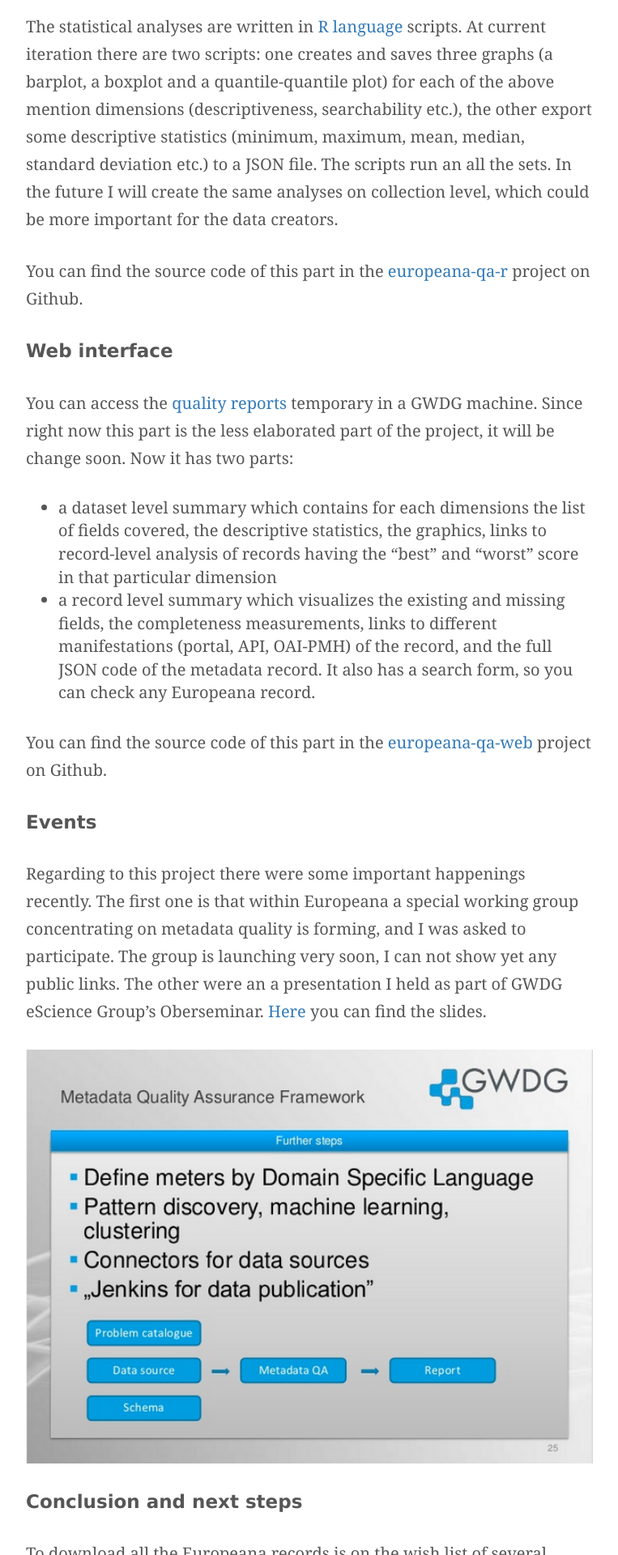
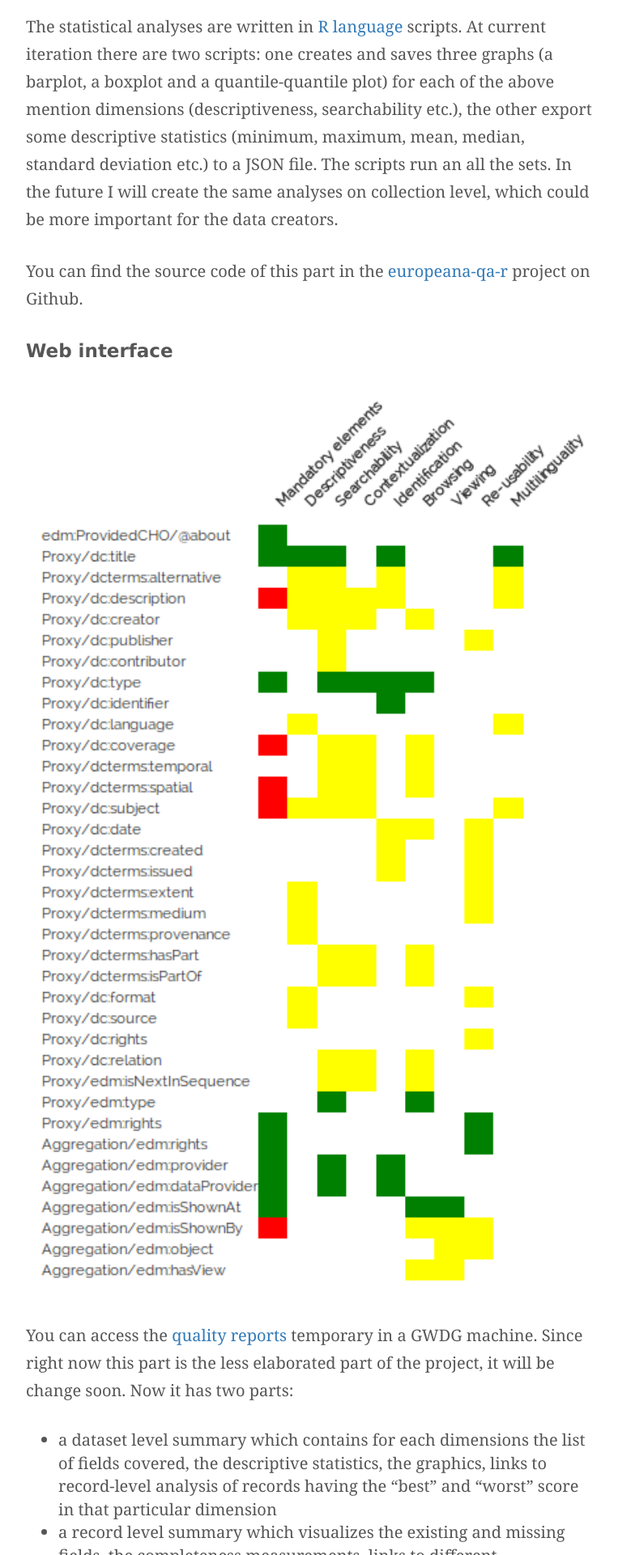
Before and after one commit to pkiraly/pkiraly.github.io, a Jekyll site: the page built from _posts/2016-01-15-second-report.md, in a window 1280 px wide. Shown: the part 4480-6400 px from the top of the page at 81% size, without its empty margins (258-1021 px from the left). Built offline with Jekyll 4.4.1, drawn with Linux system fonts in a browser that asks for light colours; nearby versions of some CDN libraries; some web fonts are replaced; comment, search, counter and statistics services are not loaded.

Commit message:
Update 2016-01-15-second-report.md

```diff
--- a/_posts/2016-01-15-second-report.md
+++ b/_posts/2016-01-15-second-report.md
@@ -56,6 +56,8 @@
 
 ## Web interface
 
+<img src="{{ site.url }}/assets/completeness-table.png" title="Completeness table" alt="Completeness table" />
+
 You can access the [quality reports](http://141.5.103.129/europeana-qa/index.html) temporary in a GWDG machine. Since right now this part is the less elaborated part of the project, it will be change soon. Now it has two parts:
 
 * a dataset level summary which contains for each dimensions the list of fields covered, the descriptive statistics, the graphics, links to record-level analysis of records having the "best" and "worst" score in that particular dimension
```
